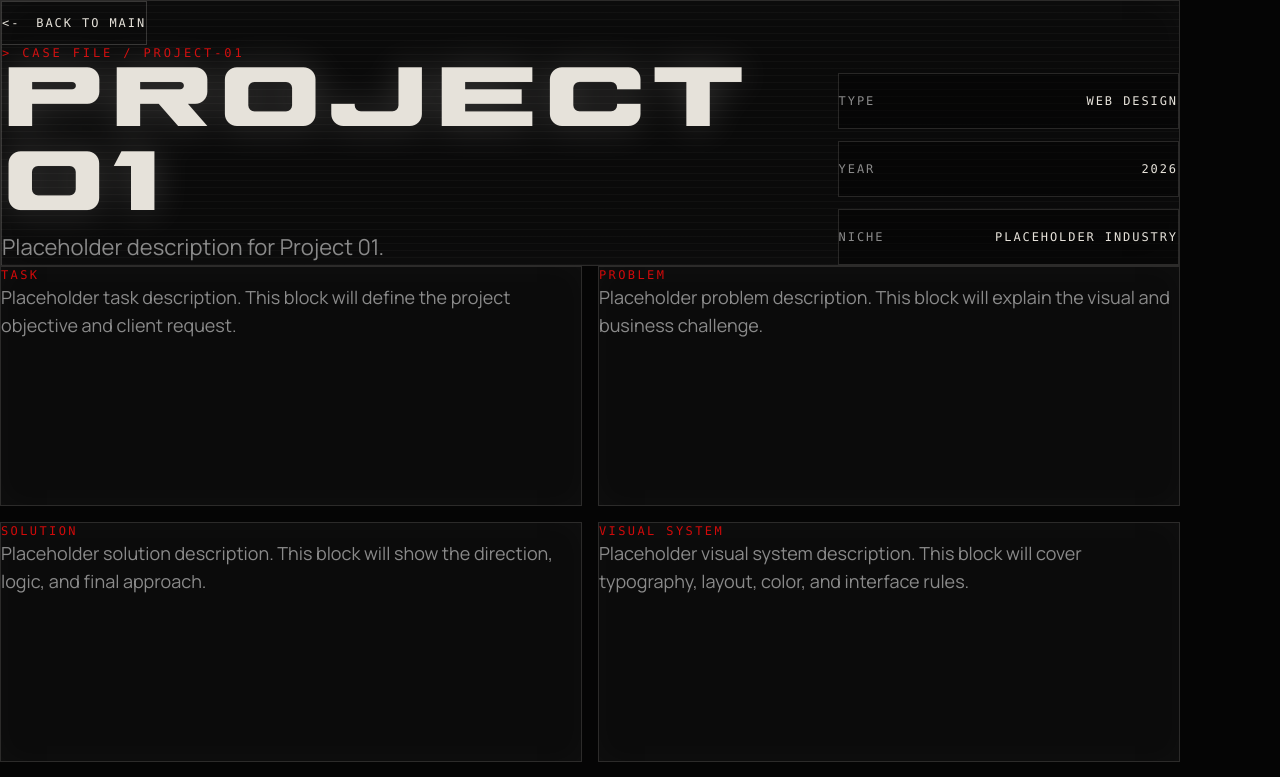
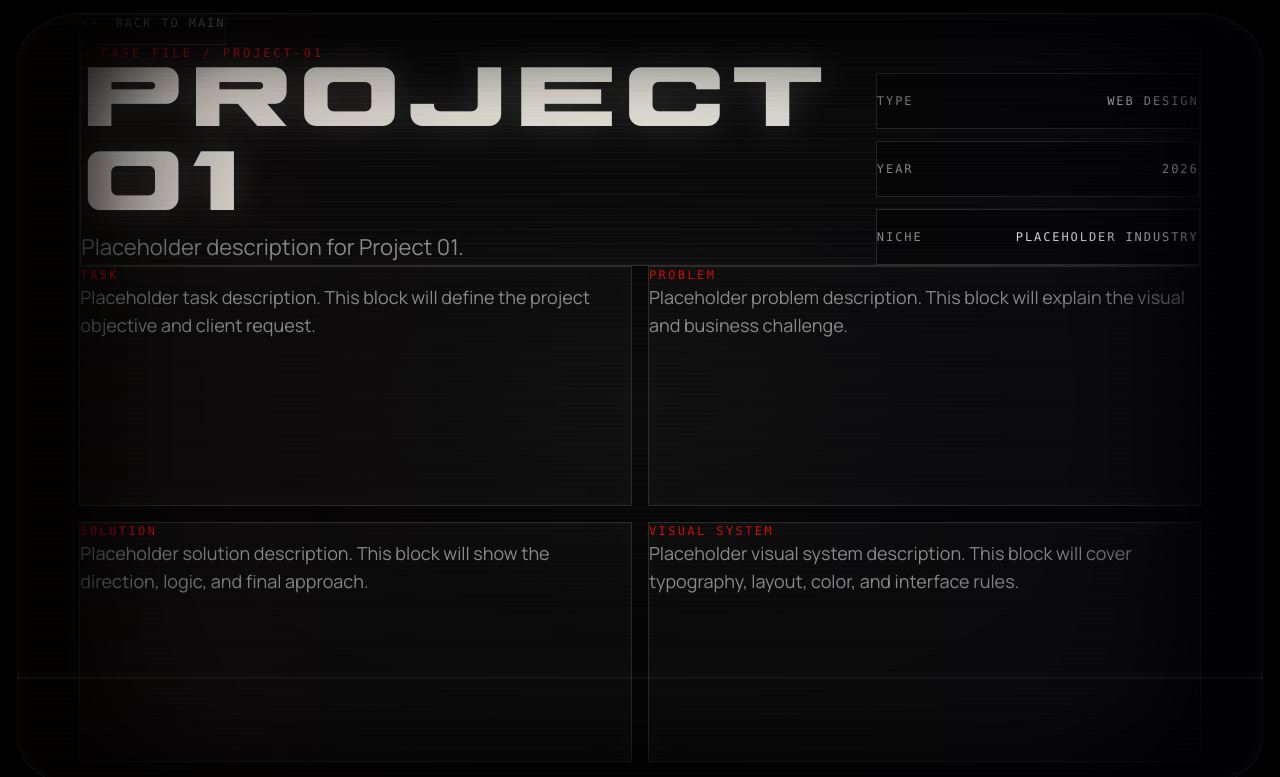
Before and after one commit to dizfanit/portfolio, a Next.js app: page /work/project-01 in a window 1280 px wide. Shown: the top 777 px of the page. Built offline with nearby package versions, Linux system fonts and the light colour scheme.

Commit message:
Add grid overlay and align hero layout

```diff
--- a/app/globals.css
+++ b/app/globals.css
@@ -35,6 +35,18 @@
   --text-muted: #8a8a8a;
   --accent-red: #8b0000;
   --accent-red-bright: #d10a0a;
+  --crt-screen-x: clamp(8px, 1.35vw, 26px);
+  --crt-screen-y: clamp(8px, 1vw, 18px);
+  --crt-radius-x: clamp(42px, 5.2vw, 94px);
+  --crt-radius-y: clamp(30px, 3.8vw, 64px);
+  --hero-rail-x: clamp(48px, 6.2vw, 128px);
+  --hero-grid-row: clamp(64px, 8vh, 72px);
+  --hero-safe-y: var(--hero-grid-row);
+  --hero-guide-inset-x: var(--hero-rail-x);
+  --hero-guide-inset-y: var(--hero-safe-y);
+  --hero-grid-gap: clamp(16px, 1.25vw, 24px);
+  --hero-corner-size: clamp(28px, 2.45vw, 40px);
+  --hero-copy-offset: clamp(20px, 4vw, 60px);
 }
 
 *,
@@ -65,6 +77,245 @@ body {
   -moz-osx-font-smoothing: grayscale;
 }
 
+.crt-tv-frame {
+  position: fixed;
+  inset: 0;
+  z-index: 2147483000;
+  overflow: hidden;
+  pointer-events: none;
+}
+
+.crt-tv-frame::before,
+.crt-tv-frame::after {
+  content: "";
+  position: absolute;
+  inset: var(--crt-screen-y) var(--crt-screen-x);
+  border-radius: var(--crt-radius-x) / var(--crt-radius-y);
+  pointer-events: none;
+}
+
+.crt-tv-frame::before {
+  border: 1px solid rgb(230 226 218 / 0.055);
+  box-shadow:
+    0 0 0 120vmax #000,
+    0 0 22px rgb(230 226 218 / 0.08),
+    inset 0 0 16px rgb(255 255 255 / 0.04),
+    inset 6.5vw 0 7vw rgb(0 0 0 / 0.62),
+    inset -6.5vw 0 7vw rgb(0 0 0 / 0.62),
+    inset 0 0 8vw rgb(0 0 0 / 0.34);
+  background:
+    radial-gradient(
+      ellipse 8vw 76vh at -2.4vw 50%,
+      rgb(0 0 0 / 0.92) 0%,
+      rgb(0 0 0 / 0.7) 38%,
+      rgb(0 0 0 / 0.32) 68%,
+      transparent 100%
+    ),
+    radial-gradient(
+      ellipse 8vw 76vh at calc(100% + 2.4vw) 50%,
+      rgb(0 0 0 / 0.92) 0%,
+      rgb(0 0 0 / 0.7) 38%,
+      rgb(0 0 0 / 0.32) 68%,
+      transparent 100%
+    ),
+    radial-gradient(
+      ellipse 90vw 9vh at 50% -4vh,
+      rgb(0 0 0 / 0.78) 0%,
+      rgb(0 0 0 / 0.34) 48%,
+      transparent 100%
+    ),
+    radial-gradient(
+      ellipse 90vw 9vh at 50% calc(100% + 4vh),
+      rgb(0 0 0 / 0.78) 0%,
+      rgb(0 0 0 / 0.34) 48%,
+      transparent 100%
+    ),
+    radial-gradient(
+      ellipse at center,
+      rgb(255 255 255 / 0.028) 0%,
+      transparent 45%,
+      rgb(0 0 0 / 0.2) 76%,
+      rgb(0 0 0 / 0.82) 100%
+    ),
+    linear-gradient(
+      90deg,
+      rgb(0 0 0 / 0.54) 0%,
+      rgb(0 0 0 / 0.16) 8%,
+      transparent 18%,
+      transparent 82%,
+      rgb(0 0 0 / 0.16) 92%,
+      rgb(0 0 0 / 0.54) 100%
+    );
+}
+
+.crt-tv-frame::after {
+  background:
+    linear-gradient(
+      to bottom,
+      transparent 0%,
+      transparent 42%,
+      rgb(255 255 255 / 0.02) 48%,
+      rgb(255 255 255 / 0.07) 50%,
+      rgb(0 0 0 / 0.035) 52%,
+      transparent 58%,
+      transparent 100%
+    )
+    0 -10vh / 100% 10vh no-repeat,
+    repeating-linear-gradient(
+      to bottom,
+      rgb(255 255 255 / 0.01) 0,
+      rgb(255 255 255 / 0.01) 1px,
+      rgb(0 0 0 / 0.018) 2px,
+      transparent 5px
+    ),
+    linear-gradient(
+      90deg,
+      rgb(255 0 0 / 0.018),
+      transparent 48%,
+      rgb(0 30 255 / 0.018)
+    );
+  opacity: 0.72;
+  animation: crt-scanline 7.5s linear infinite;
+}
+
+@keyframes crt-scanline {
+  from {
+    background-position:
+      0 -10vh,
+      0 0,
+      0 0;
+  }
+
+  to {
+    background-position:
+      0 108vh,
+      0 0,
+      0 0;
+  }
+}
+
+@media (prefers-reduced-motion: reduce) {
+  .crt-tv-frame::after {
+    animation: none;
+    background-position:
+      0 44vh,
+      0 0,
+      0 0;
+  }
+}
+
+.site-shell {
+  padding-inline: var(--hero-rail-x);
+}
+
+.hero-guide-frame {
+  inset: var(--hero-guide-inset-y) var(--hero-guide-inset-x);
+}
+
+.hero-layout-shell {
+  padding-inline: var(--hero-rail-x);
+}
+
+.hero-corner-x {
+  width: var(--hero-corner-size);
+}
+
+.hero-corner-y {
+  height: var(--hero-corner-size);
+}
+
+.hero-side-line {
+  left: var(--hero-rail-x);
+  top: calc(var(--hero-safe-y) + var(--hero-grid-row));
+  height: calc(var(--hero-grid-row) + var(--hero-grid-row));
+}
+
+.hero-side-dot {
+  left: var(--hero-rail-x);
+  top: calc(
+    var(--hero-safe-y) + var(--hero-grid-row) + var(--hero-grid-row) +
+      var(--hero-grid-row)
+  );
+  transform: translateX(-50%);
+}
+
+.hero-side-label-left {
+  left: calc(var(--hero-rail-x) - 4px);
+  top: calc(
+    var(--hero-safe-y) + var(--hero-grid-row) + var(--hero-grid-row) +
+      var(--hero-grid-row) + 42px
+  );
+}
+
+.hero-side-label-right {
+  right: var(--hero-rail-x);
+  top: calc(
+    var(--hero-safe-y) + var(--hero-grid-row) + var(--hero-grid-row) +
+      var(--hero-grid-row) + var(--hero-grid-row) + var(--hero-grid-row) +
+      var(--hero-grid-row) + 32px
+  );
+}
+
+.hero-status-panel {
+  left: 0;
+  top: calc(var(--hero-safe-y) + var(--hero-grid-row));
+}
+
+.hero-focus-panel {
+  right: 0;
+  bottom: calc(var(--hero-grid-row) + 24px);
+}
+
+.hero-hud-marker {
+  right: 0;
+  top: calc(var(--hero-safe-y) + var(--hero-grid-row) + var(--hero-grid-row));
+}
+
+.hero-primary-grid {
+  grid-template-columns: minmax(0, 1fr);
+}
+
+.hero-copy-cell {
+  min-width: 0;
+}
+
+.hero-copy-inset {
+  margin-left: var(--hero-copy-offset);
+  max-width: calc(100% - var(--hero-copy-offset));
+}
+
+.hero-footer-grid {
+  grid-template-columns: minmax(0, 1fr);
+}
+
+@media (min-width: 1536px) {
+  .hero-primary-grid,
+  .hero-footer-grid {
+    grid-template-columns: repeat(12, minmax(0, 1fr));
+    column-gap: var(--hero-grid-gap);
+  }
+
+  .hero-copy-cell {
+    grid-column: 1 / span 8;
+  }
+
+  .hero-hud-cell {
+    grid-column: 9 / span 4;
+  }
+
+  .hero-footer-coordinates {
+    grid-column: 1 / span 3;
+  }
+
+  .hero-footer-rights {
+    grid-column: 5 / span 4;
+  }
+
+  .hero-footer-online {
+    grid-column: 10 / span 3;
+  }
+}
+
 a {
   color: inherit;
   text-decoration: none;
--- a/app/layout.tsx
+++ b/app/layout.tsx
@@ -1,6 +1,7 @@
 import type { Metadata } from "next";
 import type { ReactNode } from "react";
 import CustomCursor from "../components/CustomCursor";
+import GridOverlay from "../components/GridOverlay";
 import "./globals.css";
 
 export const metadata: Metadata = {
@@ -18,6 +19,8 @@ export default function RootLayout({
       <body>
         <CustomCursor />
         {children}
+        <div className="crt-tv-frame" aria-hidden="true" />
+        <GridOverlay />
       </body>
     </html>
   );
--- a/app/work/[slug]/page.tsx
+++ b/app/work/[slug]/page.tsx
@@ -51,8 +51,8 @@ export default async function CasePage({ params }: CasePageProps) {
   }
 
   return (
-    <main className="min-h-screen bg-site-bg px-7 py-10 text-text-primary sm:px-10 lg:px-16 xl:px-28">
-      <section className="relative mx-auto max-w-[1180px] overflow-hidden border border-text-primary/15 bg-graphite/45 px-6 py-8 shadow-[inset_0_0_42px_rgba(255,255,255,0.025)] sm:px-9 sm:py-11 lg:px-12">
+    <main className="site-shell min-h-screen bg-site-bg py-10 text-text-primary">
+      <section className="relative w-full overflow-hidden border border-text-primary/15 bg-graphite/45 px-6 py-8 shadow-[inset_0_0_42px_rgba(255,255,255,0.025)] sm:px-9 sm:py-11 lg:px-12">
         <div
           className="absolute inset-0 opacity-[0.045] bg-[repeating-linear-gradient(0deg,rgba(230,226,218,0.7)_0px,rgba(230,226,218,0.7)_1px,transparent_1px,transparent_7px)]"
           aria-hidden="true"
@@ -100,7 +100,7 @@ export default async function CasePage({ params }: CasePageProps) {
         </div>
       </section>
 
-      <section className="mx-auto grid max-w-[1180px] gap-4 py-8 md:grid-cols-2">
+      <section className="grid w-full gap-4 py-8 md:grid-cols-2">
         {caseBlocks.map((block) => (
           <article
             className="min-h-[240px] border border-text-primary/15 bg-graphite/55 p-6 shadow-[inset_0_0_32px_rgba(255,255,255,0.025)] sm:p-8"
--- a/components/About.tsx
+++ b/components/About.tsx
@@ -4,8 +4,7 @@ export default function About() {
   return (
     <section
       id="about"
-      className="relative scroll-mt-24 overflow-hidden bg-site-bg py-24 text-text-primary"
-      style={{ paddingInline: "clamp(28px, 5.6vw, 112px)" }}
+      className="site-shell relative scroll-mt-24 overflow-hidden bg-site-bg py-24 text-text-primary"
     >
       <div
         className="absolute inset-0 opacity-[0.05] bg-[repeating-linear-gradient(0deg,rgba(230,226,218,0.65)_0px,rgba(230,226,218,0.65)_1px,transparent_1px,transparent_6px)]"
--- a/components/Contact.tsx
+++ b/components/Contact.tsx
@@ -17,8 +17,7 @@ export default function Contact() {
   return (
     <section
       id="contact"
-      className="relative flex min-h-screen scroll-mt-24 items-center overflow-hidden bg-site-bg py-24 text-text-primary"
-      style={{ paddingInline: "clamp(28px, 5.6vw, 112px)" }}
+      className="site-shell relative flex min-h-screen scroll-mt-24 items-center overflow-hidden bg-site-bg py-24 text-text-primary"
     >
       <div
         className="absolute inset-0 opacity-[0.055] bg-[repeating-linear-gradient(0deg,rgba(230,226,218,0.7)_0px,rgba(230,226,218,0.7)_1px,transparent_1px,transparent_7px)]"
--- /dev/null
+++ b/components/GridOverlay.tsx
@@ -0,0 +1,63 @@
+"use client";
+
+import { useEffect, useState } from "react";
+import styles from "./GridOverlay.module.css";
+
+const GRID_COLUMNS = 12;
+
+function isTypingTarget(target: EventTarget | null) {
+  if (!(target instanceof HTMLElement)) {
+    return false;
+  }
+
+  const tagName = target.tagName.toLowerCase();
+
+  return (
+    target.isContentEditable ||
+    tagName === "input" ||
+    tagName === "textarea" ||
+    tagName === "select"
+  );
+}
+
+export default function GridOverlay() {
+  const [isVisible, setIsVisible] = useState(false);
+
+  useEffect(() => {
+    function handleKeyDown(event: KeyboardEvent) {
+      if (
+        event.defaultPrevented ||
+        event.altKey ||
+        event.ctrlKey ||
+        event.metaKey ||
+        isTypingTarget(event.target) ||
+        event.key.toLowerCase() !== "t"
+      ) {
+        return;
+      }
+
+      setIsVisible((currentValue) => !currentValue);
+    }
+
+    window.addEventListener("keydown", handleKeyDown);
+
+    return () => {
+      window.removeEventListener("keydown", handleKeyDown);
+    };
+  }, []);
+
+  if (!isVisible) {
+    return null;
+  }
+
+  return (
+    <div className={styles.overlay} aria-hidden="true">
+      <div className={styles.rows} />
+      <div className={styles.columns}>
+        {Array.from({ length: GRID_COLUMNS }, (_, index) => (
+          <span key={index} />
+        ))}
+      </div>
+    </div>
+  );
+}
--- a/components/Process.tsx
+++ b/components/Process.tsx
@@ -24,8 +24,7 @@ const processSteps = [
 export default function Process() {
   return (
     <section
-      className="relative overflow-hidden bg-site-bg py-24 text-text-primary"
-      style={{ paddingInline: "clamp(28px, 5.6vw, 112px)" }}
+      className="site-shell relative overflow-hidden bg-site-bg py-24 text-text-primary"
     >
       <div
         className="absolute inset-0 opacity-[0.045] bg-[repeating-linear-gradient(90deg,rgba(230,226,218,0.7)_0px,rgba(230,226,218,0.7)_1px,transparent_1px,transparent_8px)]"
--- a/components/SelectedCases.tsx
+++ b/components/SelectedCases.tsx
@@ -6,8 +6,7 @@ export default function SelectedCases() {
   return (
     <section
       id="work"
-      className="relative scroll-mt-24 overflow-hidden bg-site-bg py-24 text-text-primary"
-      style={{ paddingInline: "clamp(28px, 5.6vw, 112px)" }}
+      className="site-shell relative scroll-mt-24 overflow-hidden bg-site-bg py-24 text-text-primary"
     >
       <div
         className="absolute inset-0 opacity-[0.045] bg-[repeating-linear-gradient(90deg,rgba(230,226,218,0.72)_0px,rgba(230,226,218,0.72)_1px,transparent_1px,transparent_7px)]"
--- a/components/Services.tsx
+++ b/components/Services.tsx
@@ -20,8 +20,7 @@ const services = [
 export default function Services() {
   return (
     <section
-      className="relative overflow-hidden bg-site-bg py-24 text-text-primary"
-      style={{ paddingInline: "clamp(28px, 5.6vw, 112px)" }}
+      className="site-shell relative overflow-hidden bg-site-bg py-24 text-text-primary"
     >
       <div
         className="absolute inset-0 opacity-[0.04] bg-[repeating-linear-gradient(0deg,rgba(230,226,218,0.7)_0px,rgba(230,226,218,0.7)_1px,transparent_1px,transparent_8px)]"
```
Also changed, not shown: components/GridOverlay.module.css (added, +32 -0 lines), components/Header.tsx (+5 -6 lines), components/Hero.tsx (+35 -34 lines).
